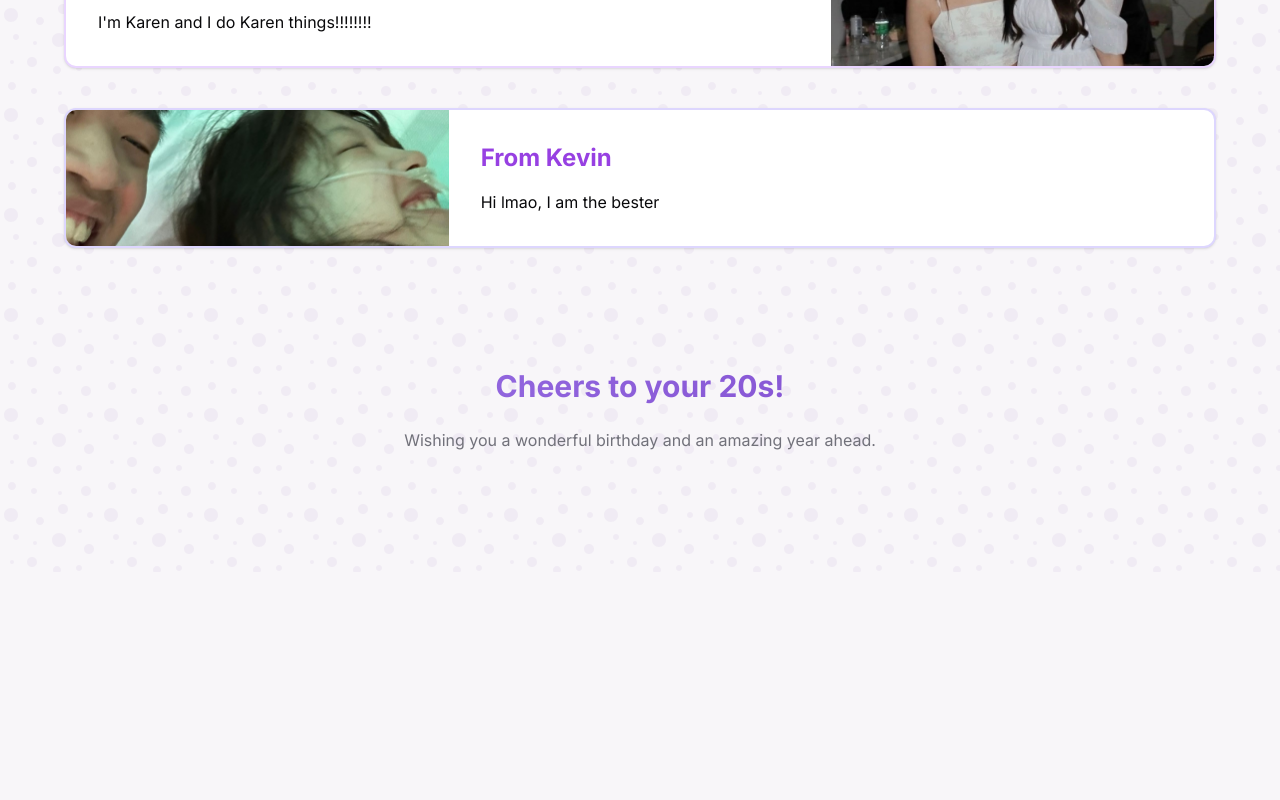
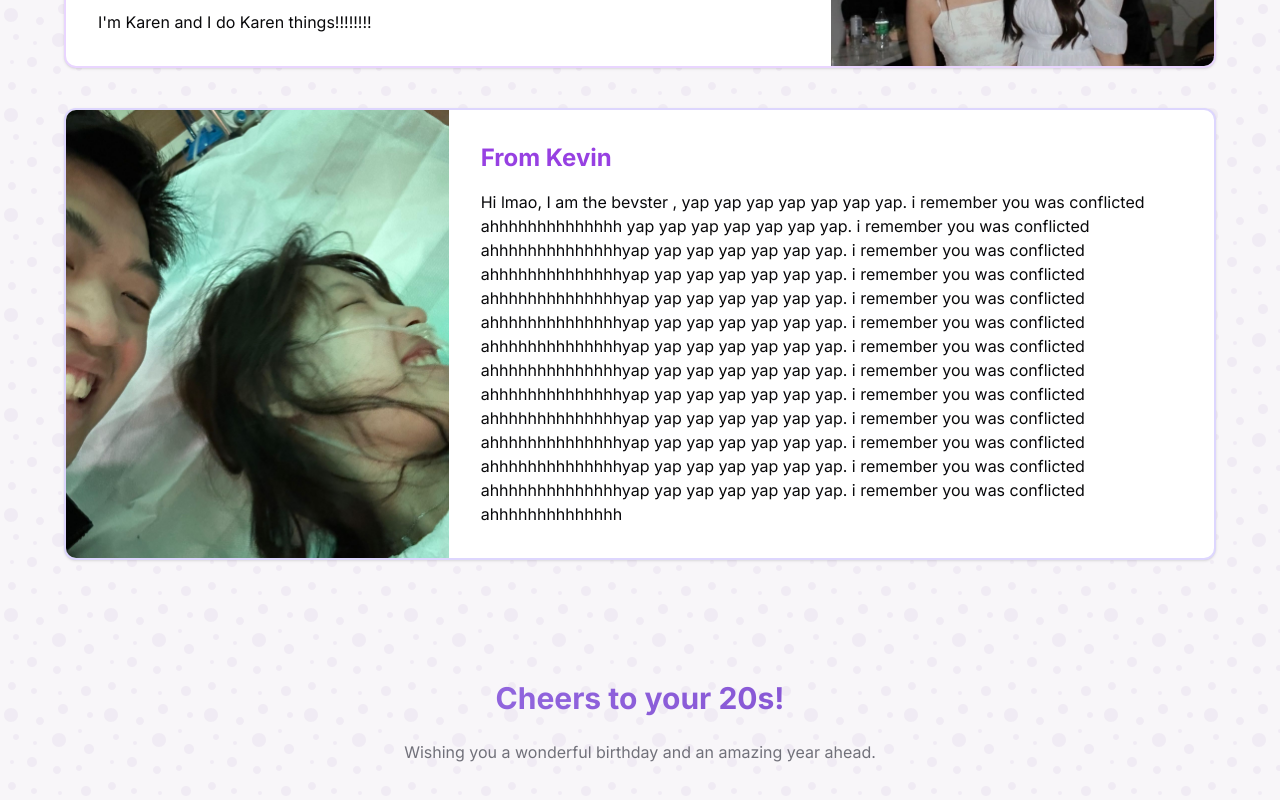
Before and after one commit to kchan29/bevsite, a Next.js app: page / in a window 1280 px wide. Shown: the part 2396-3196 px from the top of the page. Before the commit the page ends 2968 px from the top, so only its background shows below. Built offline with nearby package versions, Linux system fonts and the light colour scheme.

Commit message:
bev test

```diff
--- a/src/app/page.tsx
+++ b/src/app/page.tsx
@@ -44,7 +44,7 @@ i love you!!!! give circe a treat for me (or don't if she's getting too pear sha
   },
   {
     name: "Kevin",
-    content: "Hi lmao, I am the bester",
+    content: `Hi lmao, I am the bevster , yap yap yap yap yap yap yap. i remember you was conflicted ahhhhhhhhhhhhhh yap yap yap yap yap yap yap. i remember you was conflicted ahhhhhhhhhhhhhhyap yap yap yap yap yap yap. i remember you was conflicted ahhhhhhhhhhhhhhyap yap yap yap yap yap yap. i remember you was conflicted ahhhhhhhhhhhhhhyap yap yap yap yap yap yap. i remember you was conflicted ahhhhhhhhhhhhhhyap yap yap yap yap yap yap. i remember you was conflicted ahhhhhhhhhhhhhhyap yap yap yap yap yap yap. i remember you was conflicted ahhhhhhhhhhhhhhyap yap yap yap yap yap yap. i remember you was conflicted ahhhhhhhhhhhhhhyap yap yap yap yap yap yap. i remember you was conflicted ahhhhhhhhhhhhhhyap yap yap yap yap yap yap. i remember you was conflicted ahhhhhhhhhhhhhhyap yap yap yap yap yap yap. i remember you was conflicted ahhhhhhhhhhhhhhyap yap yap yap yap yap yap. i remember you was conflicted ahhhhhhhhhhhhhhyap yap yap yap yap yap yap. i remember you was conflicted ahhhhhhhhhhhhhh`,
     image: "/images/Kevin.JPG"
   }
 ];
```
